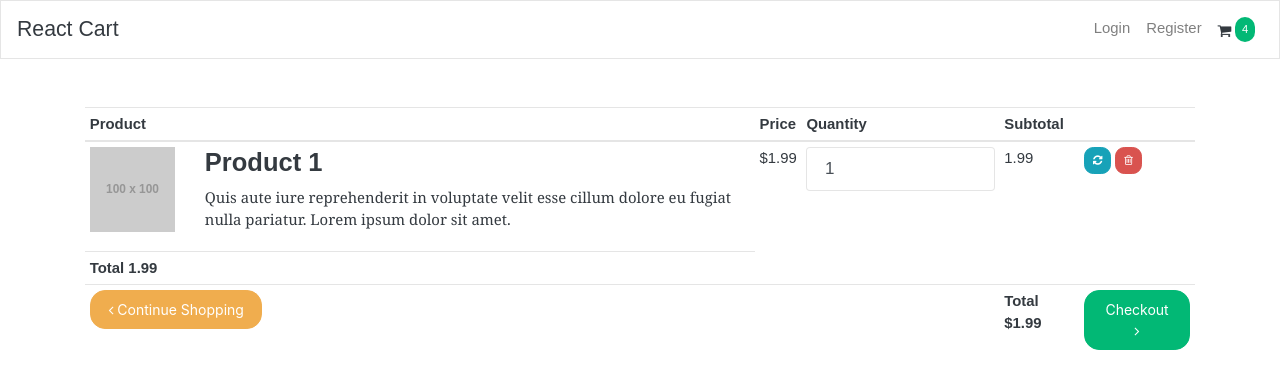
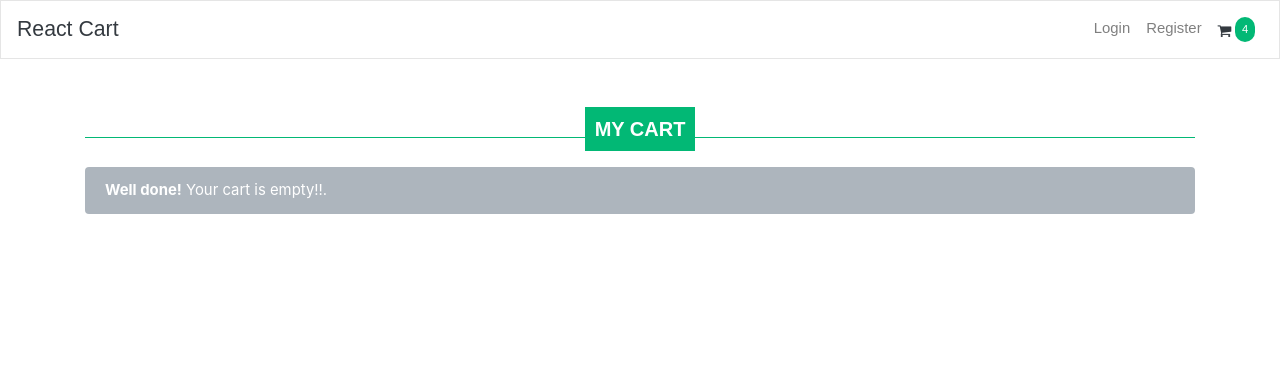
Before and after one commit to seersol92/react-shopping-cart, a React (Create React App) app: page /cart in a window 1280 px wide. Shown: the top 388 px of the page. Built offline with nearby package versions, Linux system fonts and the light colour scheme.

Commit message:
cart page

```diff
--- a/src/components/cart/Cart.js
+++ b/src/components/cart/Cart.js
@@ -15,6 +15,10 @@ class Cart extends Component {
         return (
             <div>
                 <div className="mt-5">
+                <div className="page-header">
+                    <h3>My Cart</h3>
+                </div>
+                { this.props.product.length > 0 ?
                     <table id="cart" className="table table-hover table-sm">
                         <thead>
                             <tr>
@@ -59,6 +63,11 @@ class Cart extends Component {
                             </tr>
                         </tfoot>
                     </table>
+                    :
+                    <div class="alert alert-dismissible alert-secondary">
+                            <strong>Well done!</strong> Your cart is empty!!.
+                    </div>
+                    }
                 </div>
             </div>
          );
--- a/src/store/reducers/addToCart.js
+++ b/src/store/reducers/addToCart.js
@@ -22,6 +22,13 @@ const productAdded = (state, action) => {
 
     if (typeof checkExistence !== 'undefined') { // exist
 
+    const index  = cartProducts.map( (item, index) => {
+        if (item => item.id === product.id) {
+            return index
+        }
+    })
+    alert(index)
+        cartProducts[index].selectedQty += product.selectedQty
     } else {
         cartProducts.push(product)
     }
```
